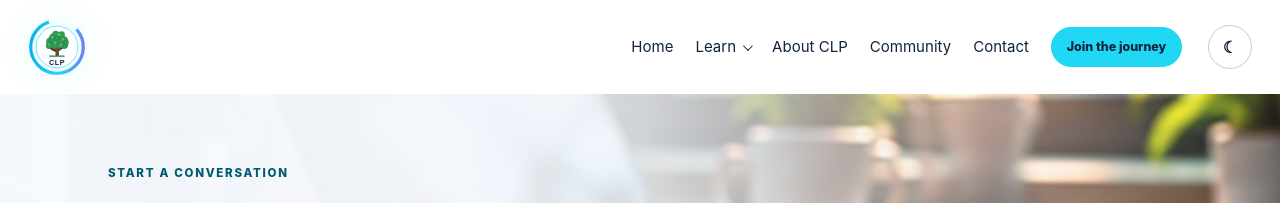
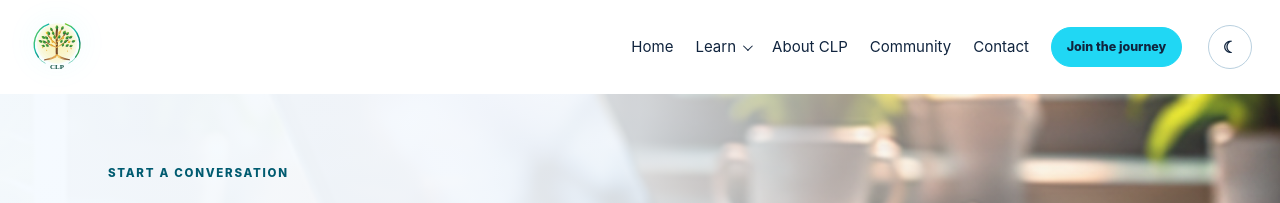
Before and after one commit to sanjeevkshu/clp, a Jekyll site: the page built from contact.md, in a window 1280 px wide. Shown: the top 203 px of the page. Built offline with Jekyll 4.4.1, drawn with Linux system fonts in a browser that asks for light colours.

Commit message:
Use global CLP logo in site header

```diff
--- a/_includes/header.html
+++ b/_includes/header.html
@@ -1 +1 @@
-<header class="site-header"><a class="brand" href="{{ '/' | relative_url }}" aria-label="CLP home"><img src="{{ '/assets/images/clp-mark.svg' | relative_url }}" alt="CLP Kalpavriksha emblem" width="58" height="58"></a><div class="header-controls"><button class="theme-toggle" type="button" id="theme-toggle" aria-label="Switch to light theme" aria-pressed="false"><span aria-hidden="true" class="theme-toggle-icon">☼</span><span class="theme-toggle-label">Theme</span></button><button class="nav-toggle" type="button" aria-expanded="false" aria-controls="site-nav" aria-label="Open navigation menu"><span class="hamburger-icon" aria-hidden="true"><span></span><span></span><span></span></span></button></div><nav id="site-nav" class="site-nav" aria-label="Main navigation"><a href="{{ '/' | relative_url }}">Home</a><div class="nav-group"><a href="{{ '/learn/' | relative_url }}">Learn</a><a class="nav-subitem" href="{{ '/learn/perspective/' | relative_url }}">CLP Perspective</a></div><a href="{{ '/about/' | relative_url }}">About CLP</a><a href="{{ '/community/' | relative_url }}">Community</a><a href="{{ '/contact/' | relative_url }}">Contact</a><a class="button button-small" href="{{ '/community/' | relative_url }}">Join the journey</a></nav></header>
+<header class="site-header"><a class="brand" href="{{ '/' | relative_url }}" aria-label="CLP home"><img src="{{ '/assets/images/clp-logo-global.svg' | relative_url }}" alt="CLP tree emblem" width="58" height="58"></a><div class="header-controls"><button class="theme-toggle" type="button" id="theme-toggle" aria-label="Switch to light theme" aria-pressed="false"><span aria-hidden="true" class="theme-toggle-icon">☼</span><span class="theme-toggle-label">Theme</span></button><button class="nav-toggle" type="button" aria-expanded="false" aria-controls="site-nav" aria-label="Open navigation menu"><span class="hamburger-icon" aria-hidden="true"><span></span><span></span><span></span></span></button></div><nav id="site-nav" class="site-nav" aria-label="Main navigation"><a href="{{ '/' | relative_url }}">Home</a><div class="nav-group"><a href="{{ '/learn/' | relative_url }}">Learn</a><a class="nav-subitem" href="{{ '/learn/perspective/' | relative_url }}">CLP Perspective</a></div><a href="{{ '/about/' | relative_url }}">About CLP</a><a href="{{ '/community/' | relative_url }}">Community</a><a href="{{ '/contact/' | relative_url }}">Contact</a><a class="button button-small" href="{{ '/community/' | relative_url }}">Join the journey</a></nav></header>
```
